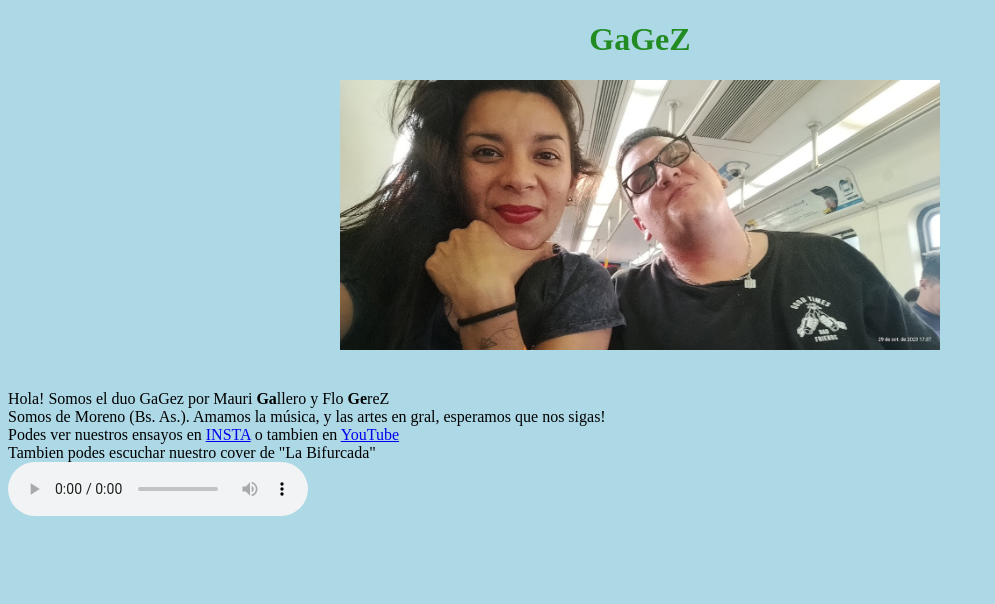
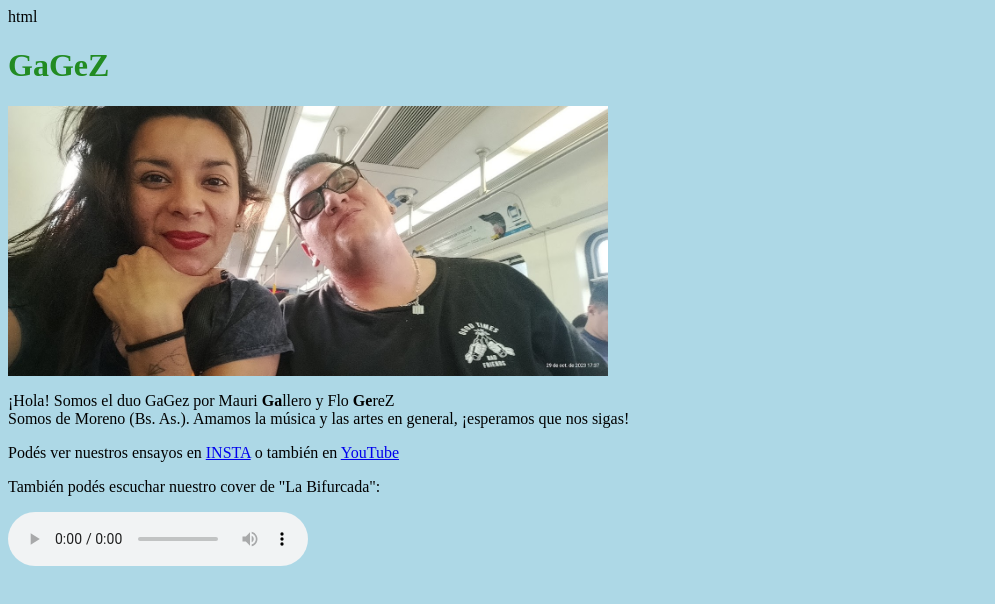
Before and after one commit to MauriGallero/GaGeZ, a plain HTML site: page GaGez.html in a window 1280 px wide. Shown: the whole page, without its empty margins (0-995 px from the left). Drawn offline with Linux system fonts and the light colour scheme.

Commit message:
indexGaGez.html

```diff
--- a/GaGez.html
+++ b/GaGez.html
@@ -1,29 +1,32 @@
-<!DOCTYPE html>
-<html>
+html<!DOCTYPE html>
+<html lang="es">
 <head>
+    <meta charset="utf-8">
+    <meta name="viewport" content="width=device-width, initial-scale=1.0">
+    <title>GaGez - Duo de Moreno</title>
+    <link rel="stylesheet" href="GaGez.css">
+    <link rel="preconnect" href="https://fonts.googleapis.com">
+    <link rel="preconnect" href="https://fonts.gstatic.com" crossorigin>
+    <link href="https://fonts.googleapis.com/css2?family=Roboto+Condensed:wght@400;700&display=swap" rel="stylesheet">
+</head>
+<body>
+    <h1>GaGeZ</h1>
 
-    <link rel="stylesheet" type="text/css" href="GaGez.css">
-    <meta charset="utf-8">
-    <title>GaGez</title>
+    <img src="Gagez.jpg" alt="Duo GaGez - Mauri y Flo" width="600">
 
-    <center form2> <h1>GaGeZ</h1></center>
+    <p>
+        ¡Hola! Somos el duo GaGez por Mauri <b>Ga</b>llero y Flo <b>Ge</b>reZ<br>
+        Somos de Moreno (Bs. As.). Amamos la música y las artes en general, ¡esperamos que nos sigas!
+    </p>
 
+    <p>
+        Podés ver nuestros ensayos en <a href="https://www.instagram.com/reel/Cgx7kNJpTez/" target="_blank">INSTA</a>
+        o también en <a href="https://www.youtube.com/watch?v=aVaKWn6J580&t=2550s" target="_blank">YouTube</a>
+    </p>
 
-
-</head>
-<center><img src="Gagez.jpg" width="600px"> <br></center>
-<br>
-<br>
-
-
-<body form1>
-    <link rel="preconnect" href="https://fonts.googleapis.com">
-<link rel="preconnect" href="https://fonts.gstatic.com" crossorigin>
-<link href="https://fonts.googleapis.com/css2?family=Roboto+Condensed:ital,wght@0,100..900;1,100..900&display=swap" rel="stylesheet">
-
-   Hola! Somos el duo GaGez por Mauri <b>Ga</b>llero y Flo <b>Ge</b>reZ <br> Somos de Moreno (Bs. As.). Amamos la música, y las artes en gral, esperamos que nos sigas! <br> Podes ver nuestros ensayos en <a href="https://www.instagram.com/reel/Cgx7kNJpTez/" target="_BLANK"> INSTA</a> o tambien en <a href="https://www.youtube.com/watch?v=aVaKWn6J580&t=2550s" target="_BLANK">YouTube</a><br> Tambien podes escuchar nuestro cover de "La Bifurcada" <br>
-   <audio controls><source src="Gagez1.mp3" type="audio/mp3"></audio>
-
-
+    <p>También podés escuchar nuestro cover de "La Bifurcada":</p>
+    <audio controls>
+        <source src="Gagez1.mp3" type="audio/mpeg">
+    </audio>
 </body>
 </html>
```
